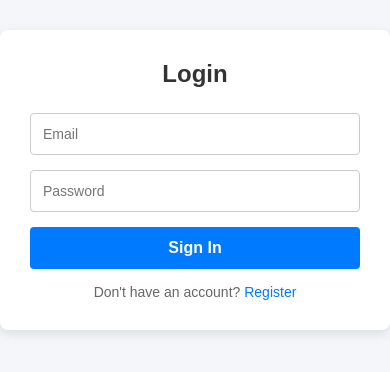
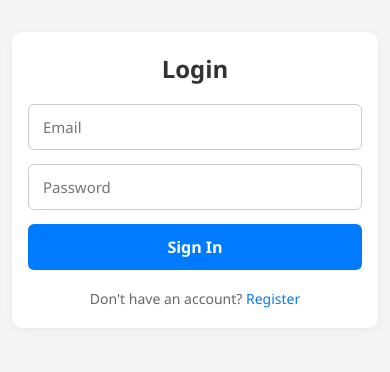
Before and after one commit to vandanamahant/prodesk-auth-backend, a React (Vite) app in the folder client/: page /login in a window 390 px wide. Shown: the part 242-614 px from the top of the page. Built offline with nearby package versions, Linux system fonts and the light colour scheme; no server answers.

Commit message:
Update CSS and responsive styles for mobile view

```diff
--- a/client/src/index.css
+++ b/client/src/index.css
@@ -2,59 +2,68 @@
   margin: 0;
   padding: 0;
   box-sizing: border-box;
-  font-family: sans-serif;
+  font-family: 'Segoe UI', Tahoma, Geneva, Verdana, sans-serif;
 }
 
 body {
   background-color: #f4f6f9;
+  -webkit-font-smoothing: antialiased;
 }
 
 .auth-container {
   display: flex;
   justify-content: center;
   align-items: center;
-  height: 100vh;
+  min-height: 100vh;
+  padding: 16px;
+  background-color: #f5f5f5;
 }
 
 .auth-form {
   background: #ffffff;
-  padding: 30px;
-  border-radius: 8px;
-  box-shadow: 0 4px 12px rgba(0, 0, 0, 0.1);
+  padding: 24px;
+  border-radius: 10px;
+  box-shadow: 0 4px 15px rgba(0, 0, 0, 0.08);
   width: 100%;
   max-width: 400px;
   display: flex;
   flex-direction: column;
-  gap: 15px;
+  gap: 14px;
 }
 
 .auth-form h2 {
   text-align: center;
   color: #333;
-  margin-bottom: 10px;
+  margin-bottom: 5px;
+  font-size: 24px;
 }
 
 .auth-form input {
-  padding: 12px;
+  width: 100%;
+  padding: 12px 14px;
   border: 1px solid #ccc;
-  border-radius: 4px;
-  font-size: 14px;
+  border-radius: 6px;
+  font-size: 15px;
   outline: none;
+  transition: border-color 0.2s ease;
 }
 
 .auth-form input:focus {
   border-color: #007bff;
+  box-shadow: 0 0 0 2px rgba(0, 123, 255, 0.15);
 }
 
 .auth-form button {
+  width: 100%;
   padding: 12px;
   background-color: #007bff;
   color: white;
   border: none;
-  border-radius: 4px;
+  border-radius: 6px;
   font-size: 16px;
   cursor: pointer;
-  font-weight: bold;
+  font-weight: 600;
+  transition: background-color 0.2s ease;
 }
 
 .auth-form button:hover {
@@ -63,19 +72,24 @@
 
 .error-msg {
   color: #dc3545;
-  font-size: 14px;
+  font-size: 13px;
   text-align: center;
+  background-color: #f8d7da;
+  padding: 8px;
+  border-radius: 4px;
 }
 
 .auth-link {
   text-align: center;
   font-size: 14px;
   color: #666;
+  margin-top: 5px;
 }
 
 .auth-link a {
   color: #007bff;
   text-decoration: none;
+  font-weight: 500;
 }
 
 .auth-link a:hover {
@@ -84,6 +98,12 @@
 
 .dashboard-card {
   text-align: center;
+  background: #ffffff;
+  padding: 30px 20px;
+  border-radius: 10px;
+  box-shadow: 0 4px 15px rgba(0, 0, 0, 0.08);
+  width: 100%;
+  max-width: 400px;
 }
 
 .user-info {
@@ -115,16 +135,36 @@
 }
 
 .logout-btn {
+  width: 100%;
   padding: 12px;
   background-color: #dc3545;
   color: white;
   border: none;
-  border-radius: 4px;
+  border-radius: 6px;
   font-size: 16px;
   cursor: pointer;
-  font-weight: bold;
+  font-weight: 600;
+  transition: background-color 0.2s ease;
 }
 
 .logout-btn:hover {
   background-color: #c82333;
 }
+
+@media screen and (max-width: 480px) {
+  .auth-container {
+    padding: 12px;
+    align-items: center;
+  }
+
+  .auth-form, .dashboard-card {
+    padding: 20px 16px;
+    box-shadow: none;
+    background: transparent;
+  }
+
+  .auth-form {
+    background: #ffffff;
+    box-shadow: 0 2px 10px rgba(0, 0, 0, 0.05);
+  }
+}
```
